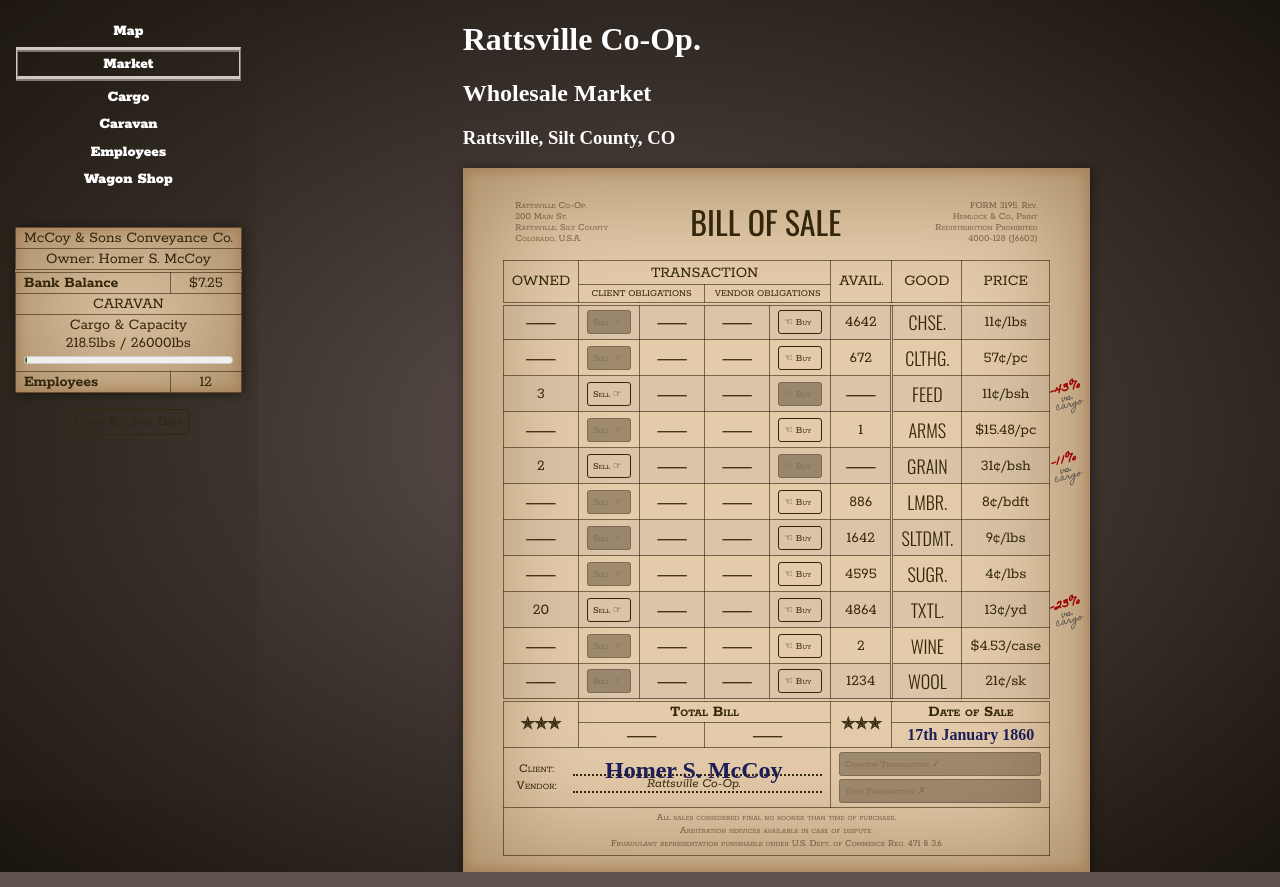
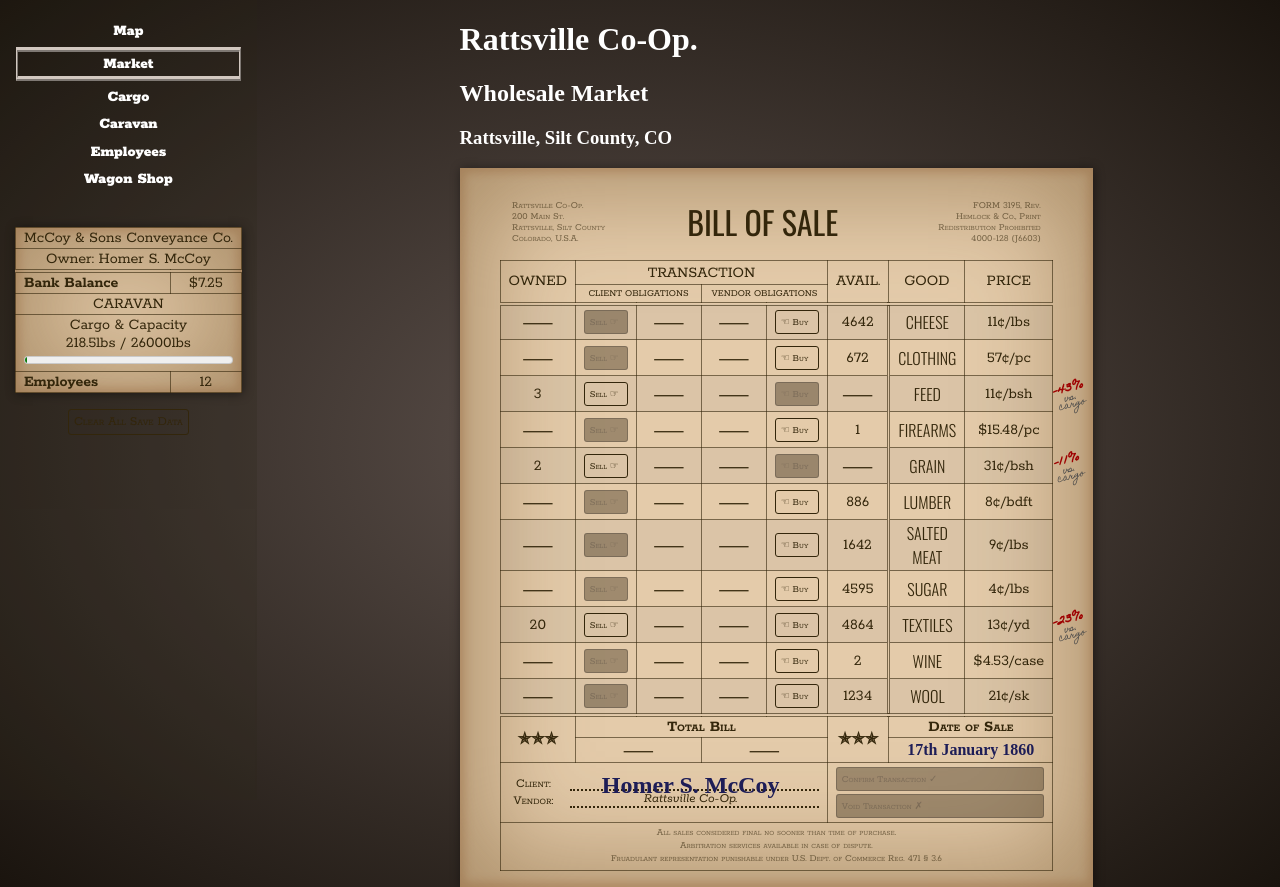
Before and after one commit to eignnx/the-silt-road, a React (Create React App) app: page /game/market in a window 1280 px wide. Built offline with nearby package versions, Linux system fonts and the light colour scheme; a web font is replaced by a local one.

Commit message:
use full name of commodity

```diff
--- a/src/components/BillOfSale.tsx
+++ b/src/components/BillOfSale.tsx
@@ -251,7 +251,7 @@ export default function BillOfSale({ orderedInventories, currentTxn, setCurrentT
             const txnPrice = Math.abs(marketUnitPrice * txnQty);
 
             const commShort = titleCase(commodityAbbreviatedName(comm));
-            const commLong = titleCase(comm) !== commShort ? titleCase(comm) : undefined;
+            const commLong = titleCase(comm);
 
 
             const invLookupPrice = tradeLedger.inventoryAvgPrices[comm]?.price;
@@ -308,7 +308,7 @@ export default function BillOfSale({ orderedInventories, currentTxn, setCurrentT
                         </button>
                     </td>
                     <td className='numeric'>{marketQty ?? "⸺"}</td>
-                    <th scope="row" className="commname" title={commLong}>{commShort}</th>
+                    <th scope="row" className="commname">{commLong}</th>
                     <td className="unitprice">
                         {shouldDisplayCmpWithCargo && <div
                             className="market-price-cmp-to-cargo-cost"
--- a/src/styles/BillOfSale.css
+++ b/src/styles/BillOfSale.css
@@ -118,7 +118,7 @@
         text-align: center;
         font-weight: 300;
         text-transform: uppercase;
-        font-size: large;
+        width: min-content;
         padding-inline: 0.5rem;
         font-family: var(--fnt-impact);
 
```
